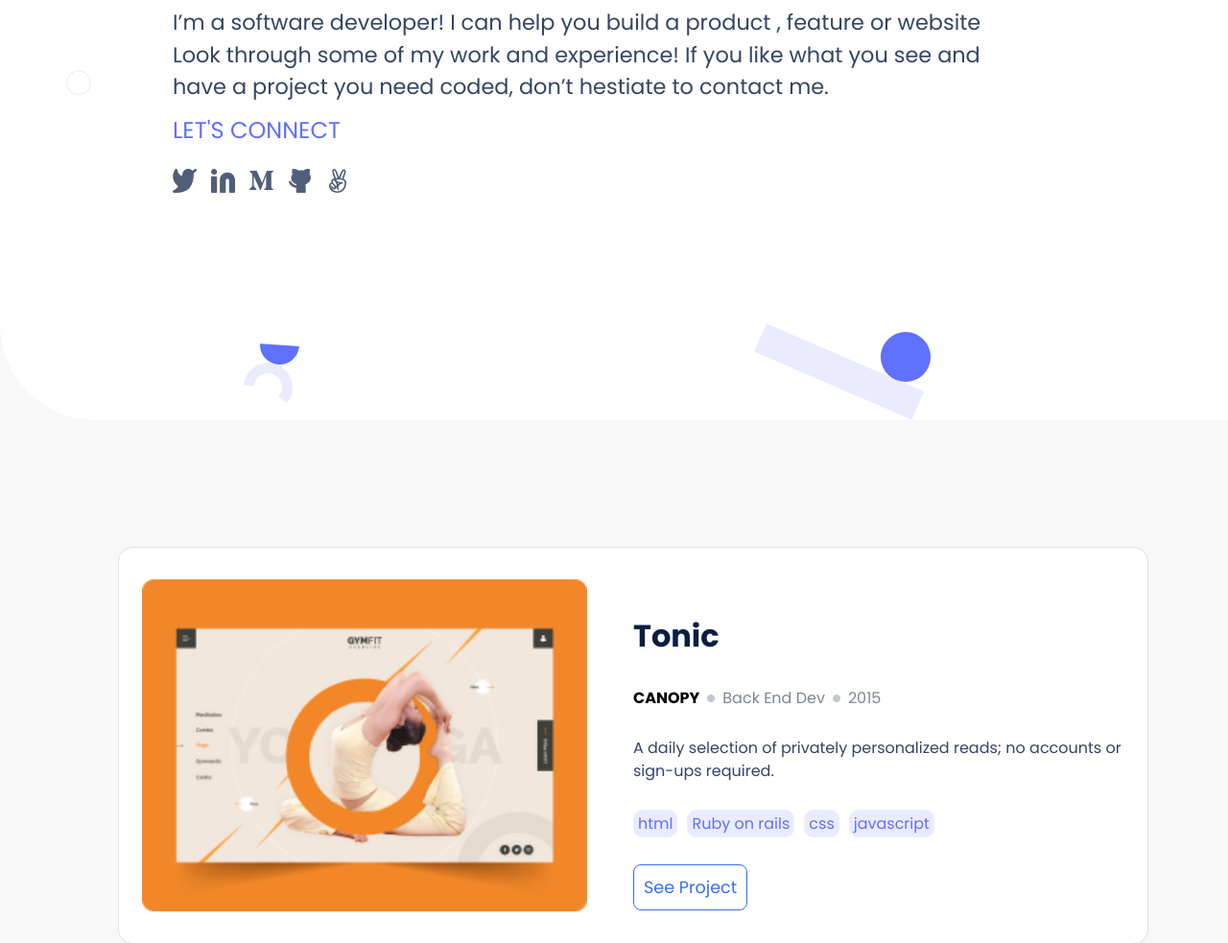
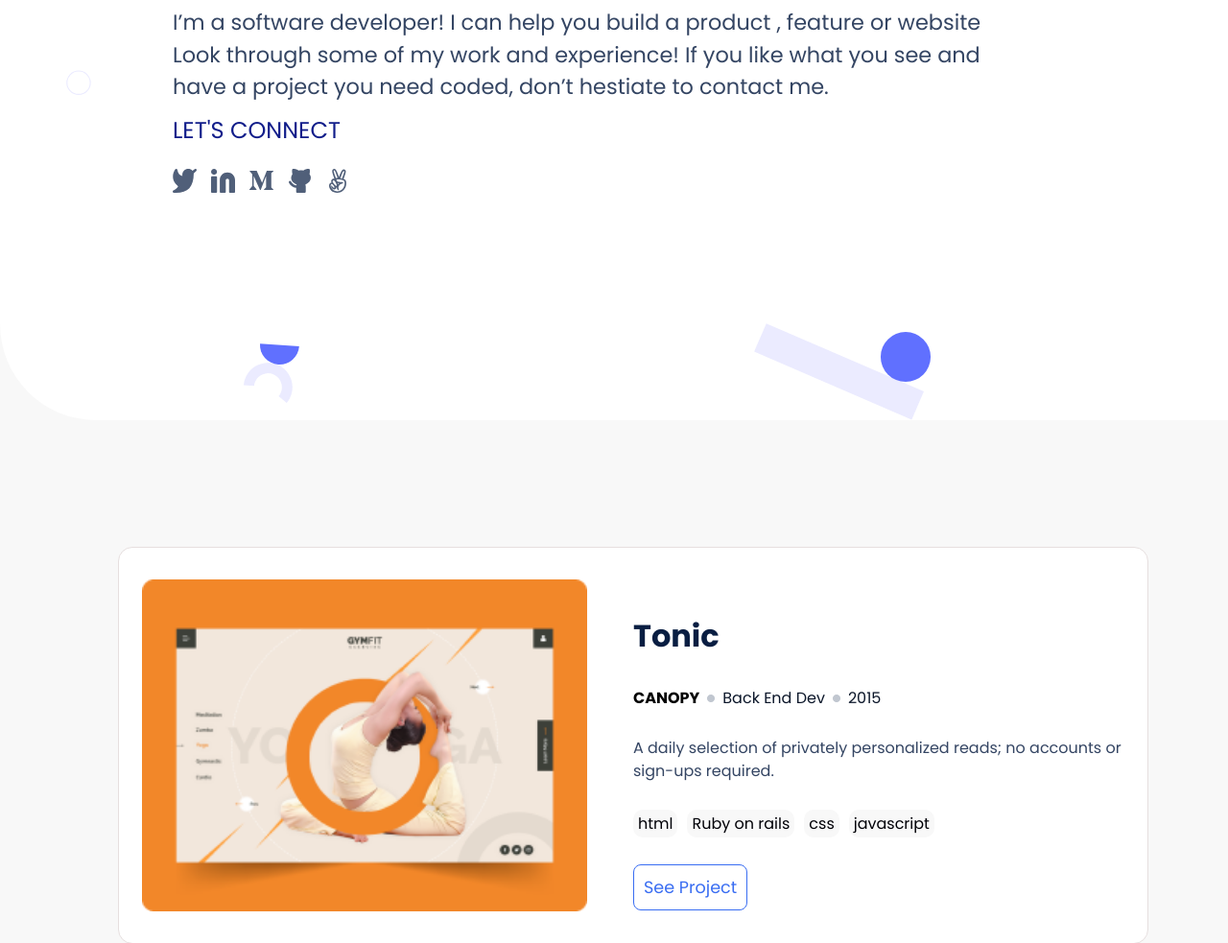
Before and after one commit to Moses-chibuike/Portfolio-microverse, a website: page index.html in a window 1280 px wide. Shown: the part 426-1409 px from the top of the page at 96% size. Drawn offline with Linux system fonts and the light colour scheme.

Commit message:
fixed background and foreground colors for accessibility

```diff
--- a/style.css
+++ b/style.css
@@ -78,7 +78,7 @@ li {
 
 .let {
   font-weight: 400;
-  color: #6070ff;
+  color: #111d8a;
   padding: 0 20px;
 }
 
@@ -134,7 +134,7 @@ li {
 }
 
 .profile-description p {
-  color: #7a869a;
+  color: #0b1629;
   letter-spacing: 0;
 }
 
@@ -155,8 +155,8 @@ li {
 }
 
 .lang li {
-  background-color: #ebebff;
-  color: #6070ff;
+  background-color: rgb(248, 248, 248);
+  color: #000107;
   border-radius: 10px;
   padding: 2px 5px;
 }
```
